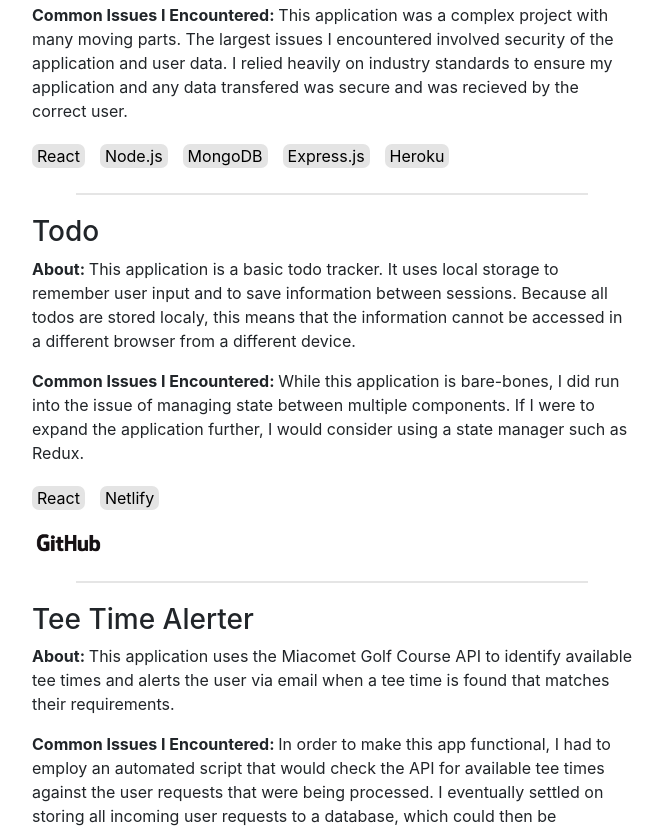
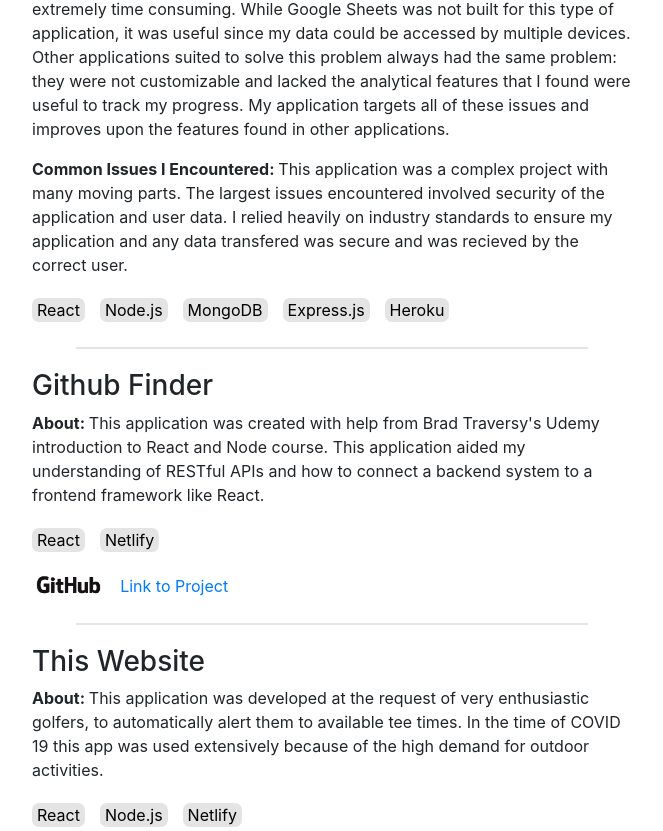
Before and after one commit to panariellop/Portfolio, a React (Create React App) app: page /portfolio in a window 1280 px wide. Shown: the part 744-1575 px from the top of the page, without its empty margins (308-971 px from the left). Built offline with nearby package versions, Linux system fonts and the light colour scheme.

Commit message:
updated information, style updates

```diff
--- a/src/components/Navbar.css
+++ b/src/components/Navbar.css
@@ -12,6 +12,7 @@
 	padding-top: 15px;
 	padding-bottom: 10px;
 	background-color: white;
+	z-index: 3;
 }
 
 .navbar-logo{
--- a/src/pages/Contact.js
+++ b/src/pages/Contact.js
@@ -12,11 +12,11 @@
 
       <div className = "contact">
       	<h3>Email</h3>
-      	<p>pierodpanariello@gmail.com</p>
+      	<p>pdpanariello@email.wm.edu</p>
       </div>
       <hr/>
       <div className = "contact">
-            <h3>Linked-In</h3>
+            <h3>LinkedIn</h3>
             <p><a href = "https://www.linkedin.com/in/piero-panariello-a460a81b0">Piero Panariello</a></p>
       </div>
 	</div>
--- a/src/pages/Home.js
+++ b/src/pages/Home.js
@@ -1,12 +1,14 @@
 import React, {Fragment} from 'react';
 import './Home.css';
+import piero_logo from '../static/pieroLogo.png';
 
 const Home = () =>{
+
   return (
     <Fragment>
 
     <div className = "home-biopic">
-        <h1>Piero Panariello</h1>
+        <img style = {{width: "150px", height: "150px"}}alt = "name logo" src={piero_logo}></img>
     </div>
 
 
@@ -25,16 +27,14 @@
           <li><span role = "img" aria-label = "react">⚛️</span>React</li>
           <li><span role = "img" aria-label = "nodejs">🇳</span>Node.js</li>
           <li><span role = "img" aria-label = "expressjs">🇪</span>Express.js</li>
+          <li><span role = "img" aria-label = "django">🇩</span>Django</li>
           <li><span role = "img" aria-label = "mongodb">Ⓜ️</span>MongoDB</li>
-          <li><span role = "img" aria-label = "heroku">🇭</span>Heroku</li>
         </ul>
       </div>
       <div className = "home-bio">
       <h3>Bio</h3>
       <p>
-      I am a student at the College of William and Mary, where I am majoring in
-      Computer Science and minoring in Physics. I love developing applications
-      that can impact peoples lives and make a meaningful difference.
+      I am a student at the College of William and Mary, where I am persuing a major in Computer Science and a minor in Physics. Since a young age, I was always working on some computer science project. Whether it was programming an Arduino Uno or creating a game in Unity, I loved the creative freedom and empowerment programming gave me. Studying physics at William and Mary has allowed me to gain a broader understanding the physical nature of our world. It has helped me understand computer science to a greater degree, and has trained me to solve problems with an analytical point of view. Going forward, I look forward to employing my knowledge in computer science and problem solving ability towards projects that will make an impactful difference in the world.
       </p>
       </div>
 
--- a/src/pages/Portfolio.css
+++ b/src/pages/Portfolio.css
@@ -1,3 +1,4 @@
+
 .portfolio-header{
 	padding-top: 30px;
 	padding-bottom: 20px;
@@ -60,7 +61,4 @@
 		margin-right: 25px;
 		margin-left: 25px;
 	}
-	.portfolio-project{
-
-	}
 }
--- a/src/pages/Portfolio.js
+++ b/src/pages/Portfolio.js
@@ -14,63 +14,39 @@
 		    	</div>
 		    	<div className = "portfolio-projects-wrapper">
 
-		    		<Project name = "This Website"
-						github_link = "https://github.com/panariellop/Portfolio" link = "/"
-						technologies = {["React", "Node.js", "Netlify"]}
-		    			about ="I decided to use React for this project because of its
-						superior component handling and control over the user interface. "/>
-		    		<hr/>
+				<Project name = "Tee Time Alerter"
+						github_link = "" link = "https://teealert.herokuapp.com/"
+						issues = "In order to make this app functional, an automated script was used to check the golf club's API for available tee times against the user requests that were being processed. All incoming user requests were sent to a database, which could then be accessed by my automated script."
+						technologies = {["React/Bootstrap", "Node.js", "MongoDB", "Express.js", "Heroku"]}
+		    			about = "This application uses the Miacomet Golf Course API to identify available tee times and alerts the user via email when a tee time is found that matches their requirements."/>
+
+						<hr/>
+
+
 
 						<Project name = "Workout"
 						github_link = "" link = ""
-						issues = "This application was a complex project with many moving parts.
-						The largest issues I encountered involved security of the application and
-						user data. I relied heavily on industry standards to ensure my application and
-						any data transfered was secure and was recieved by the correct user."
+						issues = "This application was a complex project with many moving parts. The largest issues encountered involved security of the application and user data. I relied heavily on industry standards to ensure my application and any data transfered was secure and was recieved by the correct user."
 						technologies = {["React", "Node.js", "MongoDB", "Express.js", "Heroku"]}
-		    			about = "I created this application to solve a problem I encounter
-						every day: I love working out in the gym, but I find it difficult to
-						track my progress through analytical data. Using pen and paper is
-						extremely versitile, but creating graphics is extremely time consuming.
-						Using an application like Google Sheets is great for making graphics,
-						but the versatility is severely lacking. Other applications suited
-						to solve this problem always had the same problem: they were not
-						customizable and lacked the analyticalfeatures that I found were
-						useful to track my progress. My application targets all of these
-		    			issues and improves upon the features found in other applications."/>
-						<hr/>
+		    			about = "This application was created to solve a problem I encounter every day: I love weightlifting, but I find it difficult to track my progress through analytical data. Using pen and paper is extremely versitile, but creating graphics is extremely time consuming. While Google Sheets was not built for this type of application, it was useful since my data could be accessed by multiple devices. Other applications suited to solve this problem always had the same problem: they were not customizable and lacked the analytical features that I found were useful to track my progress. My application targets all of these issues and improves upon the features found in other applications."/>
 
-						<Project name = "Todo"
-						github_link = "https://github.com/panariellop/todo" link = ""
-						issues = "While this application is bare-bones, I did run into the issue of managing state
-						between multiple components. If I were to expand the application further, I would consider
-						using a state manager such as Redux. "
-						technologies = {["React", "Netlify"]}
-						about = "This application is a basic todo tracker. It uses local storage to remember
-						user input and to save information between sessions. Because all todos
-						are stored localy, this means that the information cannot be accessed in a different
-						browser from a different device."/>
 
 						<hr/>
 
-		    		<Project name = "Tee Time Alerter"
-						github_link = "" link = "https://teealert.herokuapp.com/"
-						issues = "In order to make this app functional, I had to employ
-						an automated script that would check the API for available tee times
-						against the user requests that were being processed.
-						I eventually settled on storing all incoming user requests to a database,
-						which could then be accessed by my automated script."
-						technologies = {["React/Bootstrap", "Node.js", "MongoDB", "Express.js", "Heroku"]}
-		    			about = "This application uses the Miacomet Golf Course API to
-						identify available tee times and alerts the user via email when a
-						tee time is found that matches their requirements."/>
 
-						<hr/>
 
 						<Project name = "Github Finder"
 						github_link = "https://github.com/panariellop/github_finder" link = "https://panariellopgithubfinder.netlify.app"
 						technologies = {["React", "Netlify"]}
-						about = "This application was created with help from Brad Traversy's Udemy introduction to React and Node course."/>
+						about = "This application was created with help from Brad Traversy's Udemy introduction to React and Node course. This application aided my understanding of RESTful APIs and how to connect a backend system to a frontend framework like React."/>
+
+						<hr/>
+
+						<Project name = "This Website"
+						github_link = "https://github.com/panariellop/Portfolio" link = "/"
+						technologies = {["React", "Node.js", "Netlify"]}
+		    			about ="This application was developed at the request of very enthusiastic golfers, to automatically alert them to available tee times. In the time of COVID 19 this app was used extensively because of the high demand for outdoor activities."/>
+
 
 
 		    	</div>
```
Also changed, not shown: src/static/pieroLogo.png (added).
